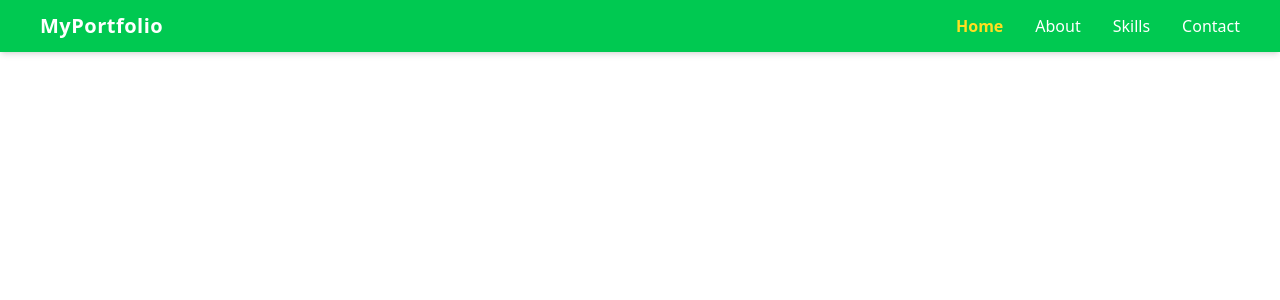
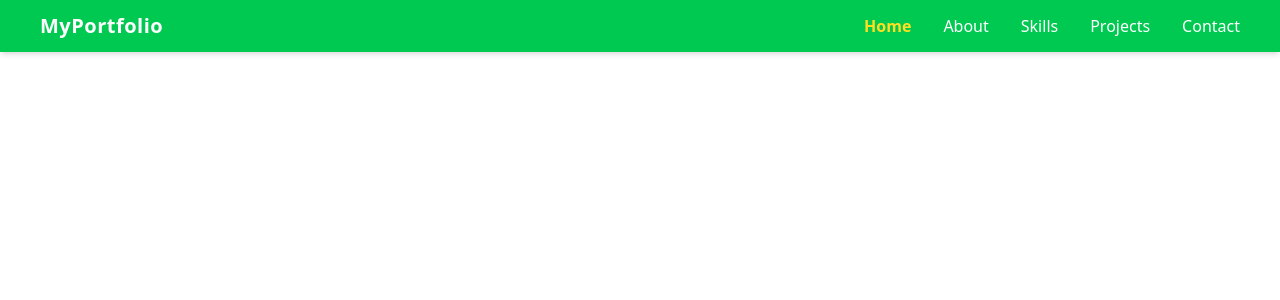
Before and after one commit to shah696/PortFolio, a Next.js app: page / in a window 1280 px wide. Shown: the top 300 px of the page. Built offline with nearby package versions, Linux system fonts and the light colour scheme.

Commit message:
project add link for versace checking

```diff
--- a/src/app/components/Navbar.tsx
+++ b/src/app/components/Navbar.tsx
@@ -30,6 +30,9 @@ function Navbar() {
           <Link href="/skills" className={linkClasses("/skills")}>
             Skills
           </Link>
+           <Link href="/projects" className={linkClasses("/contact")}>
+            Projects
+          </Link>
           <Link href="/contact" className={linkClasses("/contact")}>
             Contact
           </Link>
```
